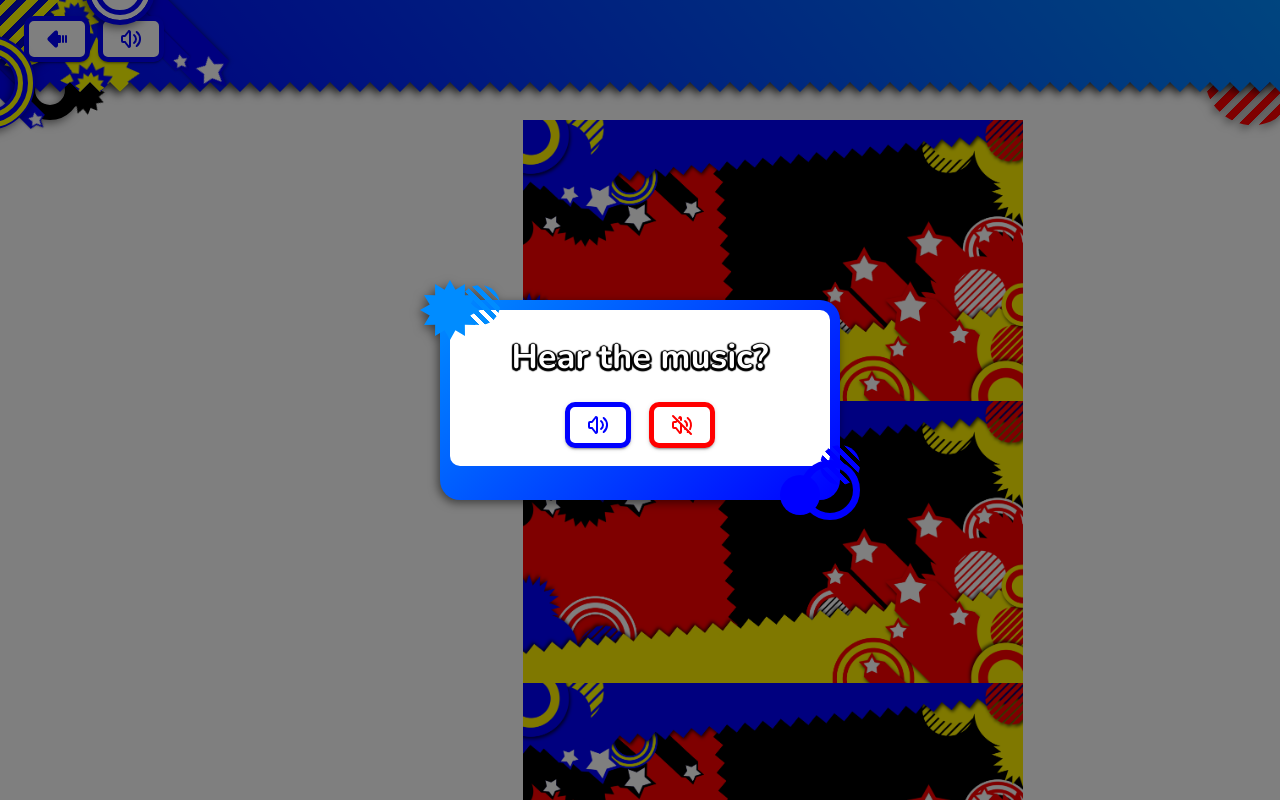
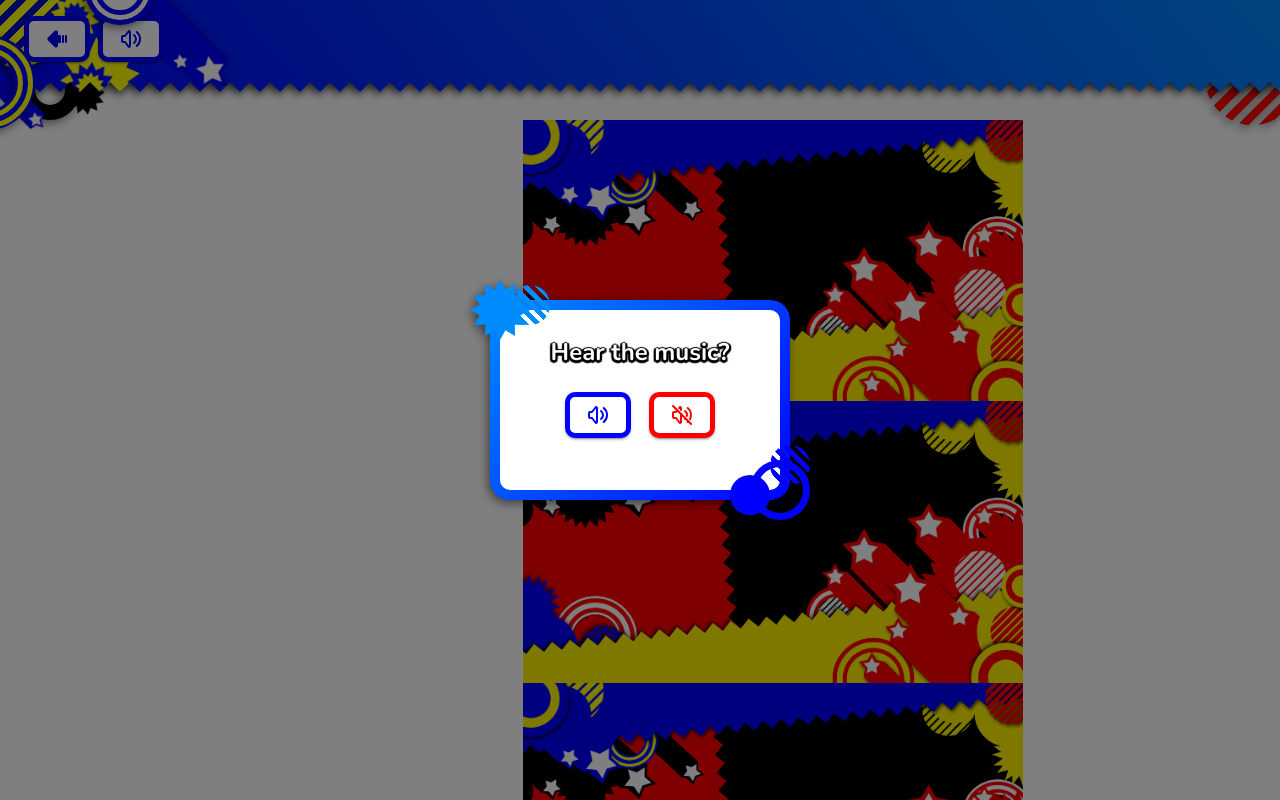
Before and after one commit to lluuvvii/my-personal-web-nextjs, a Next.js app: page /test in a window 1280 px wide. Shown: the top 800 px of the page. Built offline with nearby package versions, Linux system fonts and the light colour scheme.

Commit message:
update height and width select audio

```diff
--- a/src/app/components/navbar/Navbar.tsx
+++ b/src/app/components/navbar/Navbar.tsx
@@ -979,7 +979,7 @@ const Navbar = ({ window }: Props) => {
               background: 'linear-gradient(135deg, #008cff, blue)',
               borderRadius: '20px',
               filter: 'drop-shadow(-2px 3px 5px rgba(0,0,0,0.5))',
-              width: '400px',
+              width: '300px',
               height: '200px'
             }}>
             {/* striped circle */}
@@ -1065,7 +1065,7 @@ const Navbar = ({ window }: Props) => {
               }}
             >
             </Box>
-            <Box sx={{ backgroundColor: 'white', borderRadius: '10px', padding: '10px' }}>
+            <Box sx={{ backgroundColor: 'white', borderRadius: '10px', padding: '10px', height: '180px' }}>
               {children}
             </Box>
           </Box>
@@ -1078,7 +1078,7 @@ const Navbar = ({ window }: Props) => {
         <DialogTitle>
           <Stack direction='column' justifyContent='center' alignItems='center'>
             <Typography
-              variant='h4'
+              variant='h5'
               sx={{
                 fontFamily: 'Nunito, Arial, sans-serif',
                 fontWeight: 700,
```
